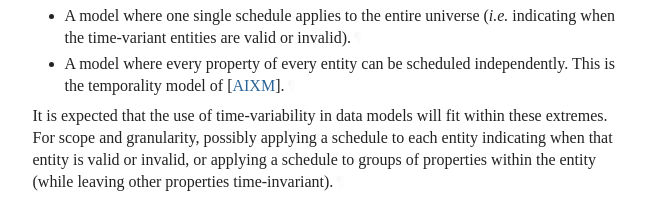
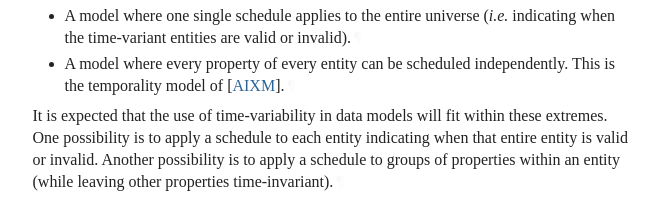
Before and after one commit to danielkinguk/tvr-requirements, a plain HTML site: page 41-multiple-timelines/draft-ietf-tvr-requirements.html in a window 1280 px wide. Shown: the part 7225-7431 px from the top of the page, without its empty margins (92-754 px from the left). Drawn offline with Linux system fonts and the light colour scheme; a web font is replaced by a local one.

Commit message:
Script updating gh-pages from 07ec5ec. [ci skip]

```diff
--- a/41-multiple-timelines/draft-ietf-tvr-requirements.html
+++ b/41-multiple-timelines/draft-ietf-tvr-requirements.html
@@ -1721,7 +1721,8 @@ Two extremes of this aspect are:<a href="#section-2.2.1-4" class="pilcrow">¶</a
           </ul>
 <p id="section-2.2.1-6">
 It is expected that the use of time-variability in data models will fit within these extremes.
-For scope and granularity, possibly applying a schedule to each entity indicating when that entity is valid or invalid, or applying a schedule to groups of properties within the entity (while leaving other properties time-invariant).<a href="#section-2.2.1-6" class="pilcrow">¶</a></p>
+One possibility is to apply a schedule to each entity indicating when that entire entity is valid or invalid.
+Another possibility is to apply a schedule to groups of properties within an entity (while leaving other properties time-invariant).<a href="#section-2.2.1-6" class="pilcrow">¶</a></p>
 </section>
 </div>
 <section id="section-2.2.2">
```
Also changed, not shown: 41-multiple-timelines/draft-ietf-tvr-requirements.txt.
